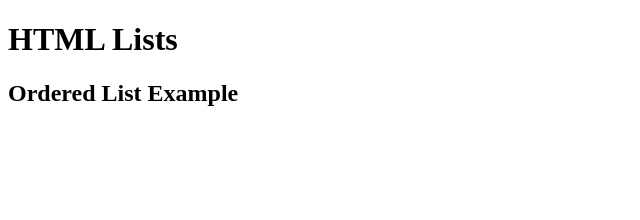
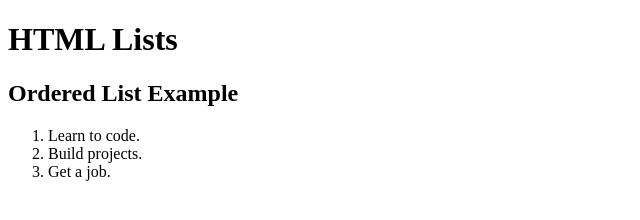
Before and after one commit to JoshuaAaronBaker/review, a website: page html-lists/index.html in a window 1280 px wide. Shown: the whole page, without its empty margins (0-640 px from the left). Drawn offline with Linux system fonts and the light colour scheme.

Commit message:
Created 3 list items within the ordered list element

```diff
--- a/html-lists/index.html
+++ b/html-lists/index.html
@@ -9,6 +9,10 @@
 <body>
   <h1>HTML Lists</h1>
   <h2>Ordered List Example</h2>
-  <ol></ol>
+  <ol>
+    <li> Learn to code.</li>
+    <li>Build projects.</li>
+    <li>Get a job.</li>
+  </ol>
 </body>
 </html>
```
